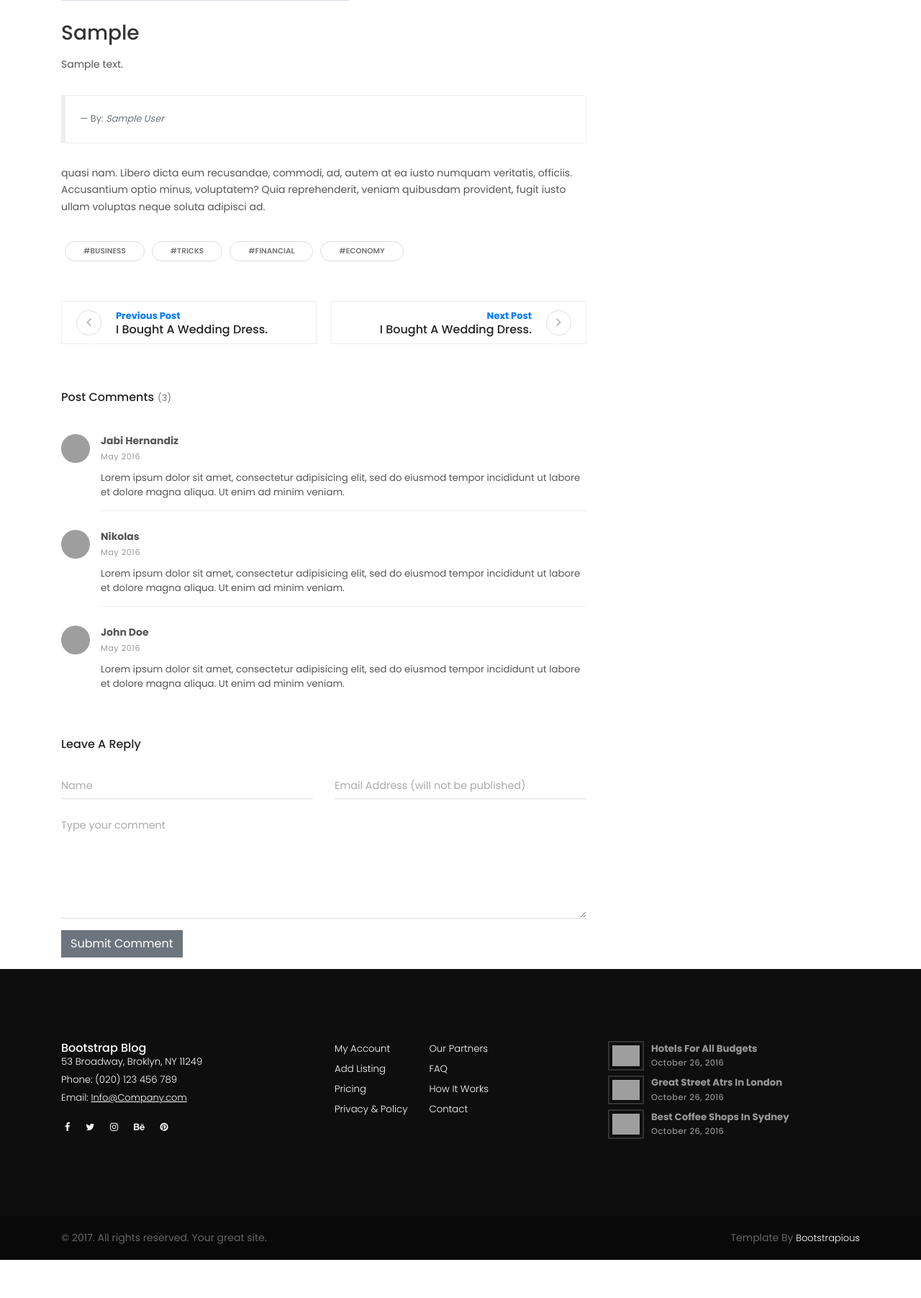
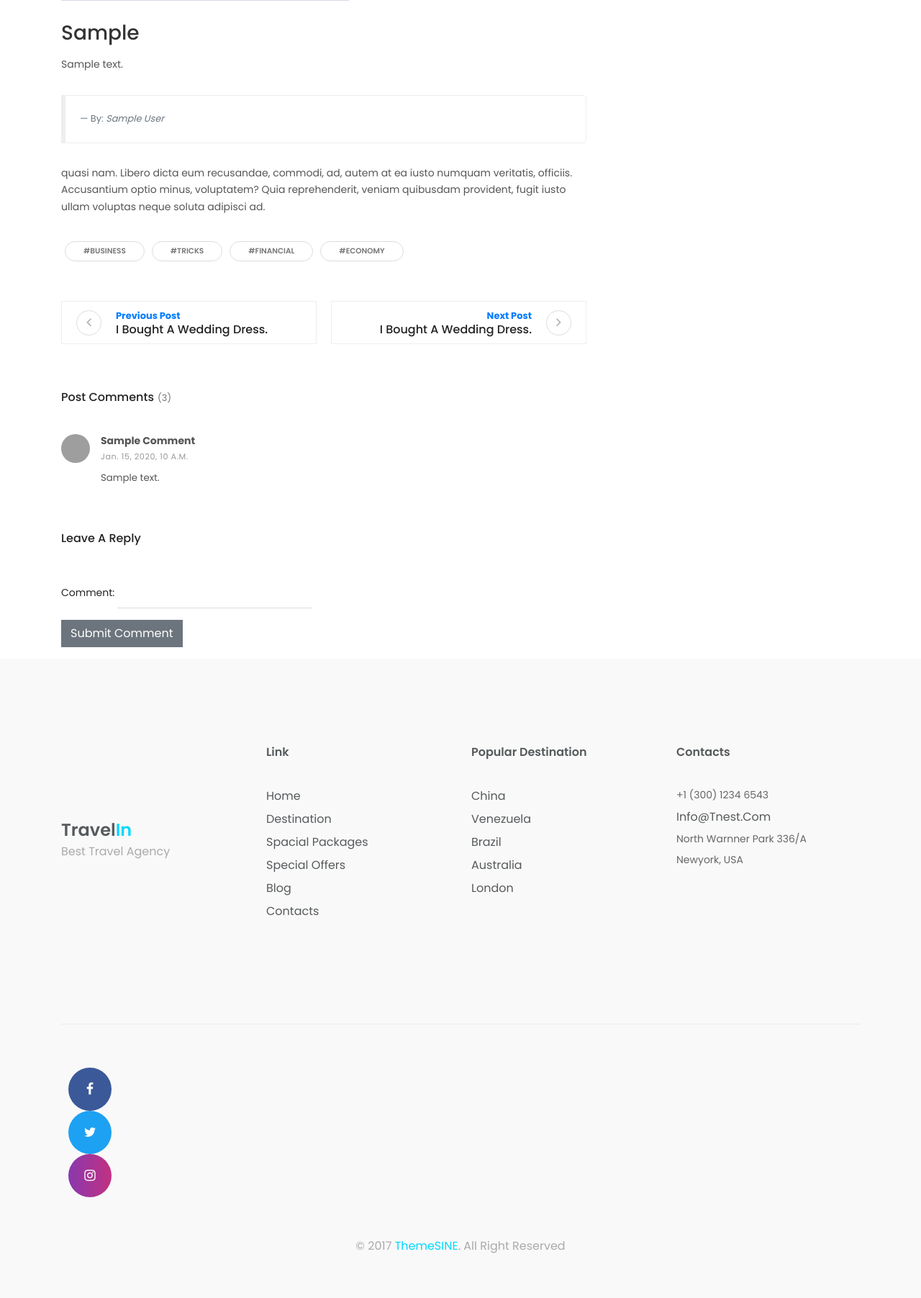
Before and after one commit to Tushar1337/TravelIn, a Django app: page /blog/1 in a window 1280 px wide. Shown: the part 1182-2985 px from the top of the page at 72% size. Before the commit the page ends 2932 px from the top, so only its background shows below. Run offline with Django 3.2, Linux system fonts and the light colour scheme; a user stored in the database is signed in; tables that the repository leaves empty hold one stand-in row (values such as "Sample post"); grey boxes marked "Sample" are stand-in pictures; some libraries are stand-ins or nearby versions; grey boxes are pictures that could not be loaded.

Commit message:
added a comment section and footer to the blog page

```diff
--- /dev/null
+++ b/travel/blog/forms.py
@@ -0,0 +1,17 @@
+from django import forms
+from django.apps import apps
+from .views import *
+from .models import comments
+
+Contact = apps.get_model('website', 'Contact')
+
+
+class contact(forms.ModelForm):
+    class Meta:
+        model = Contact
+        fields = ('name', 'mobile', 'package','message')
+class comment(forms.ModelForm):
+    class Meta:
+        model = comments
+        fields = ('post','comments','name')
+        widgets = {'post': forms.HiddenInput(),'name': forms.HiddenInput()}
--- a/travel/blog/views.py
+++ b/travel/blog/views.py
@@ -1,8 +1,24 @@
-from django.shortcuts import render
+from django.shortcuts import render,redirect
 from django.apps import apps
+from .forms import comment
+
 post2=apps.get_model('blog', 'post')
-
+comments=apps.get_model('blog', 'comments')
 
 def post(request,myid):
     post1=post2.objects.filter(id=myid)
-    return render(request, "post.html", {"posts": post1[0]})
+    comment1=comments.objects.filter(post=post1[0])
+    current_user = request.user
+    if request.method == 'POST':
+        form = comment(request.POST)
+        # check whether it's valid:
+        if form.is_valid():
+            print("valid")
+            form.save()
+    form=comment(initial={ 'post':post1[0] ,'comments': '','name':current_user.first_name})
+
+
+
+
+    print(comment)
+    return render(request, "post.html", {"posts": post1[0],'comments':comment1,'form':form,'user':current_user})
--- a/travel/templates/post.html
+++ b/travel/templates/post.html
@@ -147,9 +147,9 @@
 
                     <div class="avatar"><img src=" NAME " alt="..." class="img-fluid"></div>
 
-                    <div class="title"><span>John Doe</span></div></a>
+                    <div class="title"><span>{{posts.author}}</span></div></a>
                   <div class="d-flex align-items-center flex-wrap">
-                    <div class="date"><i class="icon-clock"></i> 2 months ago</div>
+                    <div class="date"><i class="icon-clock"></i>{{posts.date}}</div>
                     <div class="views"><i class="icon-eye"></i> 500</div>
                     <div class="comments meta-last"><i class="icon-comment"></i>12</div>
                   </div>
@@ -180,54 +180,40 @@
                   <header>
                     <h3 class="h6">Post Comments<span class="no-of-comments">(3)</span></h3>
                   </header>
-                  <div class="comment">
+
+                    {% for comment1 in comments %}
+
+                  <div class="comment" id="comments">
                     <div class="comment-header d-flex justify-content-between">
                       <div class="user d-flex align-items-center">
-                        <div class="image"><img src="img/user.svg" alt="..." class="img-fluid rounded-circle"></div>
-                        <div class="title"><strong>Jabi Hernandiz</strong><span class="date">May 2016</span></div>
+                        <div class="image"><img src="/media/testimonial1.jpg" class="img-fluid rounded-circle"></div>
+                        <div class="title"><strong>{{comment1.name}}</strong><span class="date">{{comment1.date}}</span></div>
                       </div>
                     </div>
                     <div class="comment-body">
-                      <p>Lorem ipsum dolor sit amet, consectetur adipisicing elit, sed do eiusmod tempor incididunt ut labore et dolore magna aliqua. Ut enim ad minim veniam.</p>
+                      <p>
+                          {{comment1.comments}}
+                      </p>
                     </div>
                   </div>
-                  <div class="comment">
-                    <div class="comment-header d-flex justify-content-between">
-                      <div class="user d-flex align-items-center">
-                        <div class="image"><img src="img/user.svg" alt="..." class="img-fluid rounded-circle"></div>
-                        <div class="title"><strong>Nikolas</strong><span class="date">May 2016</span></div>
-                      </div>
-                    </div>
-                    <div class="comment-body">
-                      <p>Lorem ipsum dolor sit amet, consectetur adipisicing elit, sed do eiusmod tempor incididunt ut labore et dolore magna aliqua. Ut enim ad minim veniam.</p>
-                    </div>
-                  </div>
-                  <div class="comment">
-                    <div class="comment-header d-flex justify-content-between">
-                      <div class="user d-flex align-items-center">
-                        <div class="image"><img src="img/user.svg" alt="..." class="img-fluid rounded-circle"></div>
-                        <div class="title"><strong>John Doe</strong><span class="date">May 2016</span></div>
-                      </div>
-                    </div>
-                    <div class="comment-body">
-                      <p>Lorem ipsum dolor sit amet, consectetur adipisicing elit, sed do eiusmod tempor incididunt ut labore et dolore magna aliqua. Ut enim ad minim veniam.</p>
-                    </div>
-                  </div>
+                    {% endfor %}
                 </div>
                 <div class="add-comment">
                   <header>
                     <h3 class="h6">Leave a reply</h3>
                   </header>
-                  <form action="#" class="commenting-form">
+                  <form action="#comments" onclick="/" class="commenting-form" method="post" id="comment">
+                      {% csrf_token %}
                     <div class="row">
                       <div class="form-group col-md-6">
-                        <input type="text" name="username" id="username" placeholder="Name" class="form-control">
+                        {{form.post}}
                       </div>
                       <div class="form-group col-md-6">
-                        <input type="email" name="username" id="useremail" placeholder="Email Address (will not be published)" class="form-control">
+                        {{form.name}}
                       </div>
                       <div class="form-group col-md-12">
-                        <textarea name="usercomment" id="usercomment" placeholder="Type your comment" class="form-control"></textarea>
+                          <label> Comment:</label>
+                        {{form.comments}}
                       </div>
                       <div class="form-group col-md-12">
                         <button type="submit" class="btn btn-secondary">Submit Comment</button>
@@ -242,75 +228,88 @@
 
       </div>
     </div>
-    <!-- Page Footer-->
-    <footer class="main-footer">
-      <div class="container">
-        <div class="row">
-          <div class="col-md-4">
-            <div class="logo">
-              <h6 class="text-white">Bootstrap Blog</h6>
-            </div>
-            <div class="contact-details">
-              <p>53 Broadway, Broklyn, NY 11249</p>
-              <p>Phone: (020) 123 456 789</p>
-              <p>Email: <a href="mailto:info@company.com">Info@Company.com</a></p>
-              <ul class="social-menu">
-                <li class="list-inline-item"><a href="#"><i class="fa fa-facebook"></i></a></li>
-                <li class="list-inline-item"><a href="#"><i class="fa fa-twitter"></i></a></li>
-                <li class="list-inline-item"><a href="#"><i class="fa fa-instagram"></i></a></li>
-                <li class="list-inline-item"><a href="#"><i class="fa fa-behance"></i></a></li>
-                <li class="list-inline-item"><a href="#"><i class="fa fa-pinterest"></i></a></li>
-              </ul>
-            </div>
-          </div>
-          <div class="col-md-4">
-            <div class="menus d-flex">
-              <ul class="list-unstyled">
-                <li> <a href="#">My Account</a></li>
-                <li> <a href="#">Add Listing</a></li>
-                <li> <a href="#">Pricing</a></li>
-                <li> <a href="#">Privacy &amp; Policy</a></li>
-              </ul>
-              <ul class="list-unstyled">
-                <li> <a href="#">Our Partners</a></li>
-                <li> <a href="#">FAQ</a></li>
-                <li> <a href="#">How It Works</a></li>
-                <li> <a href="#">Contact</a></li>
-              </ul>
-            </div>
-          </div>
-          <div class="col-md-4">
-            <div class="latest-posts"><a href="#">
-                <div class="post d-flex align-items-center">
-                  <div class="image"><img src="img/small-thumbnail-1.jpg" alt="..." class="img-fluid"></div>
-                  <div class="title"><strong>Hotels for all budgets</strong><span class="date last-meta">October 26, 2016</span></div>
-                </div></a><a href="#">
-                <div class="post d-flex align-items-center">
-                  <div class="image"><img src="img/small-thumbnail-2.jpg" alt="..." class="img-fluid"></div>
-                  <div class="title"><strong>Great street atrs in London</strong><span class="date last-meta">October 26, 2016</span></div>
-                </div></a><a href="#">
-                <div class="post d-flex align-items-center">
-                  <div class="image"><img src="img/small-thumbnail-3.jpg" alt="..." class="img-fluid"></div>
-                  <div class="title"><strong>Best coffee shops in Sydney</strong><span class="date last-meta">October 26, 2016</span></div>
-                </div></a></div>
-          </div>
-        </div>
-      </div>
-      <div class="copyrights">
-        <div class="container">
-          <div class="row">
-            <div class="col-md-6">
-              <p>&copy; 2017. All rights reserved. Your great site.</p>
-            </div>
-            <div class="col-md-6 text-right">
-              <p>Template By <a href="https://bootstrapious.com/p/bootstrap-carousel" class="text-white">Bootstrapious</a>
-                <!-- Please do not remove the backlink to Bootstrap Temple unless you purchase an attribution-free license @ Bootstrap Temple or support us at http://bootstrapious.com/donate. It is part of the license conditions. Thanks for understanding :)                         -->
-              </p>
-            </div>
-          </div>
-        </div>
-      </div>
-    </footer>
+    <!-- footer-copyright start -->
+		<footer  class="footer-copyright">
+			<div class="container">
+				<div class="footer-content">
+					<div class="row">
+
+						<div class="col-sm-3">
+							<div class="single-footer-item">
+								<div class="footer-logo">
+									<a href="/">
+										Travel<span>In</span>
+									</a>
+									<p>
+										best travel agency
+									</p>
+								</div>
+							</div><!--/.single-footer-item-->
+						</div><!--/.col-->
+
+						<div class="col-sm-3">
+							<div class="single-footer-item">
+								<h2>link</h2>
+								<div class="single-footer-txt">
+									<p><a href="#">home</a></p>
+									<p><a href="#">destination</a></p>
+									<p><a href="#">spacial packages</a></p>
+									<p><a href="#">special offers</a></p>
+									<p><a href="#">blog</a></p>
+									<p><a href="#">contacts</a></p>
+								</div><!--/.single-footer-txt-->
+							</div><!--/.single-footer-item-->
+
+						</div><!--/.col-->
+
+						<div class="col-sm-3">
+							<div class="single-footer-item" >
+								<h2>popular destination</h2>
+								<div class="single-footer-txt">
+									<p><a href="#">china</a></p>
+									<p><a href="#">venezuela</a></p>
+									<p><a href="#">brazil</a></p>
+									<p><a href="#">australia</a></p>
+									<p><a href="#">london</a></p>
+								</div><!--/.single-footer-txt-->
+							</div><!--/.single-footer-item-->
+						</div><!--/.col-->
+
+						<div class="col-sm-3">
+							<div class="single-footer-item text-center">
+								<h2 class="text-left">contacts</h2>
+								<div class="single-footer-txt text-left">
+									<p>+1 (300) 1234 6543</p>
+									<p class="foot-email"><a href="#">info@tnest.com</a></p>
+									<p>North Warnner Park 336/A</p>
+									<p>Newyork, USA</p>
+								</div><!--/.single-footer-txt-->
+							</div><!--/.single-footer-item-->
+						</div><!--/.col-->
+
+					</div><!--/.row-->
+
+				</div><!--/.footer-content-->
+				<hr>
+				<div class="foot-icons ">
+					<ul class="footer-social-links list-inline list-unstyled">
+		                <li><a href="#" target="_blank" class="foot-icon-bg-1"><i class="fa fa-facebook"></i></a></li>
+		                <li><a href="#" target="_blank" class="foot-icon-bg-2"><i class="fa fa-twitter"></i></a></li>
+		                <li><a href="#" target="_blank" class="foot-icon-bg-3"><i class="fa fa-instagram"></i></a></li>
+		        	</ul>
+		        	<p>&copy; 2017 <a href="https://www.themesine.com">ThemeSINE</a>. All Right Reserved</p>
+
+		        </div><!--/.foot-icons-->
+				<div id="scroll-Top">
+					<i class="fa fa-angle-double-up return-to-top" id="scroll-top1" data-toggle="tooltip" data-placement="top" title="" data-original-title="Back to Top" aria-hidden="true"></i>
+				</div><!--/.scroll-Top-->
+			</div><!-- /.container-->
+
+		</footer><!-- /.footer-copyright-->
+		<!-- footer-copyright end -->
+
+
+
     <!-- JavaScript files-->
     <script src="/assets/js/jquery.min.js"></script>
     <script src="/assets/js/popper.min.js"> </script>
--- a/travel/website/admin.py
+++ b/travel/website/admin.py
@@ -2,9 +2,11 @@ from django.contrib import admin
 from django.apps import apps
 from .models import Destination,SpecialOffer,Packages,Reviews,Contact
 post=apps.get_model('blog', 'post')
+comments=apps.get_model('blog', 'comments')
 admin.site.register(Destination)
 admin.site.register(SpecialOffer)
 admin.site.register(Packages)
 admin.site.register(Reviews)
 admin.site.register(Contact)
 admin.site.register(post)
+admin.site.register(comments)
```
Also changed, not shown: travel/blog/models.py (+9 -0 lines), travel/templates/index.html (+4 -4 lines), travel/blog/migrations/0004_comments.py (added), travel/blog/migrations/0005_comments_name.py (added), travel/blog/migrations/0006_comments_date.py (added), travel/blog/migrations/0007_post_date.py (added), travel/blog/migrations/0008_auto_20200821_0147.py (added).
